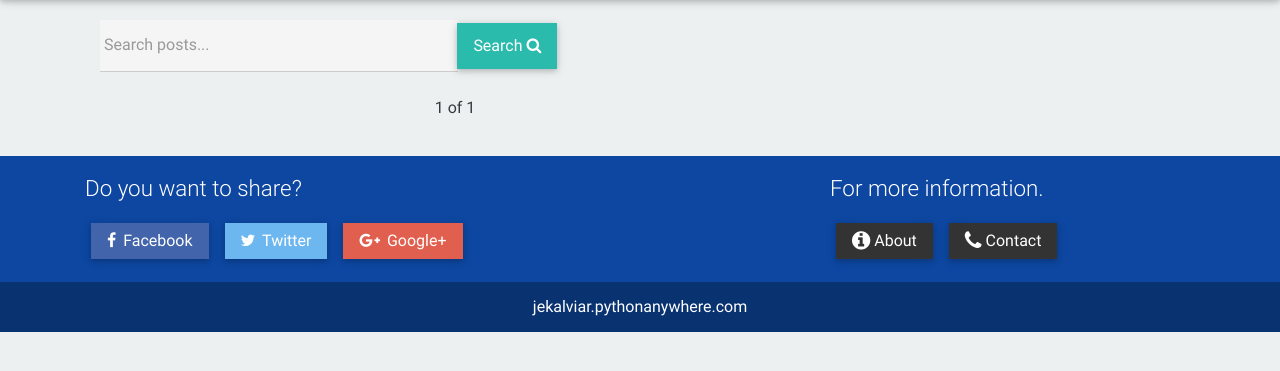
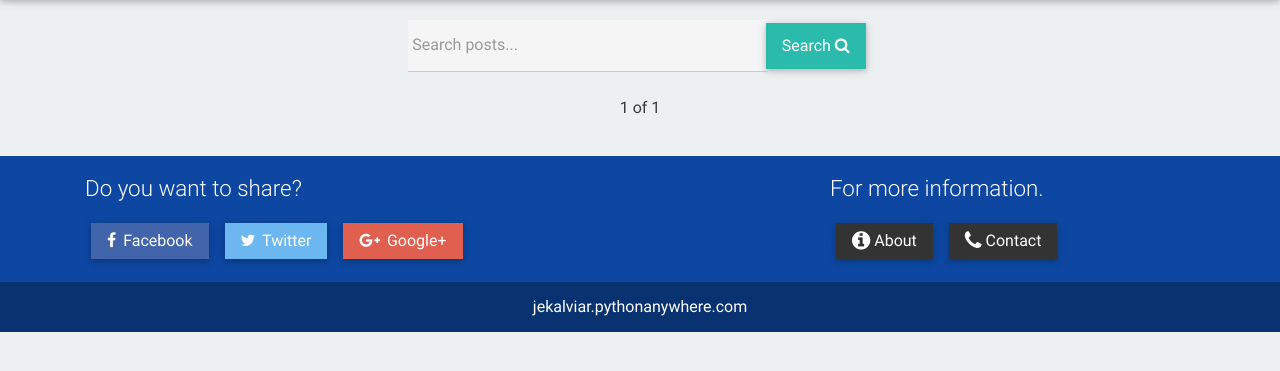
Before and after one commit to jek10/blog, a Django app: page / in a window 1280 px wide. Shown: the part 54-425 px from the top of the page. Run offline with Django 3.2, Linux system fonts and the light colour scheme; data that the repository does not hold is empty; some libraries are stand-ins or nearby versions.

Commit message:
fix pager

```diff
--- a/templates/post_list.html
+++ b/templates/post_list.html
@@ -2,9 +2,9 @@
 {% block content %}
 
 
-<div class='col-sm-8'>
+<div class='col-sm-8 col-sm-offset-2'>
 <form method='GET' action='' class='row' style="padding-bottom:5px;">
-        <div class='col-sm-8'>
+        <div class='col-sm-8 col-sm-offset-2'>
             <div class='input-group'>
                 <input class='form-control' style="background-color: #f5f5f5;" type='text' name='q' placeholder=' Search posts...' value='{{ request.GET.q }}'/>
                 <span class='input-group-btn'>
@@ -13,9 +13,9 @@
             </div>
         </div>
 </form>
-<div class="row">
+<!-- <div class="row"> -->
 {% for obj in object_list %}
-  <div class="col-sm-8">
+  <div class="col-sm-8 col-sm-offset-2">
     <div class="card">
         <div class="view overlay hm-white-slight">
         {% if obj.image %}
@@ -38,7 +38,7 @@
 <!-- {% cycle "" "</div><hr><div class='row'>" %} -->
 {% endfor %}
 
-</div>
+<!-- </div> -->
 <nav>
   <ul class="pager">
     {% if object_list.has_previous %}
```
